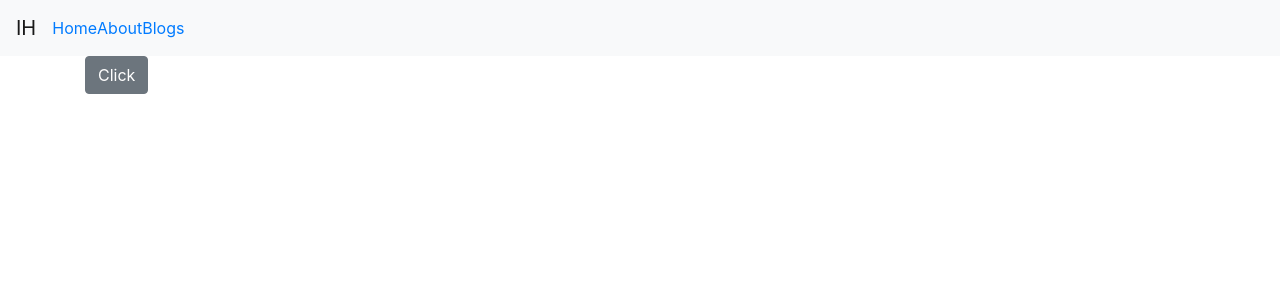
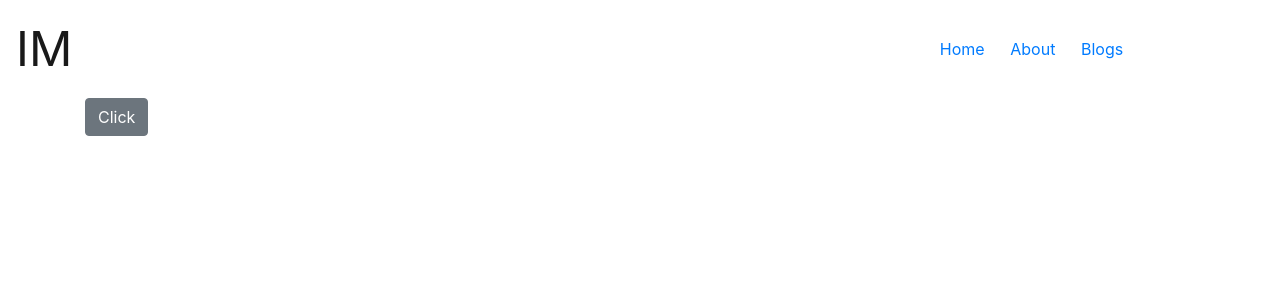
Before and after one commit to hima-Megahed/personal-website, a React (Create React App) app: page /#/home in a window 1280 px wide. Shown: the top 300 px of the page. Built offline with nearby package versions, Linux system fonts and the light colour scheme.

Commit message:
Finish Navigation

```diff
--- a/src/Components/NavigationBar.tsx
+++ b/src/Components/NavigationBar.tsx
@@ -8,6 +8,31 @@ import {
   NavItem,
 } from "reactstrap";
 import { NavLink, useHistory } from "react-router-dom";
+import styled from "styled-components";
+
+const NavBarBrandStyled = styled(NavbarBrand)`
+  font-size: 3rem;
+`;
+
+const CollapseStyled = styled(Collapse)`
+  justify-content: flex-end;
+`;
+
+const NavItemStyled = styled(NavItem)`
+  padding: 0 1vw 0 1vw;
+
+  @media only screen and (max-width: 767px) {
+    padding: 1vw 0 1vw 0;
+  }
+`;
+
+const NavbarStyled = styled(Navbar)`
+  background-color: white !important;
+`;
+
+const NavStyled = styled(Nav)`
+  padding-right: 10vw;
+`;
 
 const NavigationBar: React.FC = (props) => {
   const [isOpen, setIsOpen] = useState(false);
@@ -20,23 +45,23 @@ const NavigationBar: React.FC = (props) => {
   };
 
   return (
-    <Navbar color="light" light expand="md">
-      <NavbarBrand onClick={navigateHome}>IH</NavbarBrand>
+    <NavbarStyled color="light" light expand="md">
+      <NavBarBrandStyled onClick={navigateHome}>IM</NavBarBrandStyled>
       <NavbarToggler onClick={toggle} />
-      <Collapse isOpen={isOpen} navbar>
-        <Nav className="me-auto" navbar>
-          <NavItem>
+      <CollapseStyled isOpen={isOpen} navbar>
+        <NavStyled className="me-auto" navbar>
+          <NavItemStyled>
             <NavLink to="/home">Home</NavLink>
-          </NavItem>
-          <NavItem>
+          </NavItemStyled>
+          <NavItemStyled>
             <NavLink to="/about">About</NavLink>
-          </NavItem>
-          <NavItem>
+          </NavItemStyled>
+          <NavItemStyled>
             <NavLink to="/blogs">Blogs</NavLink>
-          </NavItem>
-        </Nav>
-      </Collapse>
-    </Navbar>
+          </NavItemStyled>
+        </NavStyled>
+      </CollapseStyled>
+    </NavbarStyled>
   );
 };
 
--- a/src/Components/Layout.tsx
+++ b/src/Containers/Layout.tsx
@@ -1,6 +1,6 @@
 import React from "react";
 import { Container } from "reactstrap";
-import NavigationBar from "./NavigationBar";
+import NavigationBar from "../Components/NavigationBar";
 
 const Layout: React.FC = (props) => {
   return (
--- a/src/index.tsx
+++ b/src/index.tsx
@@ -5,7 +5,7 @@ import reportWebVitals from "./reportWebVitals";
 import { HashRouter, Redirect, Route, Switch } from "react-router-dom";
 import LoaderSpinner from "./Components/LoaderSpinner";
 import Routes from "./Routes/RoutesConfig";
-import Layout from "./Components/Layout";
+import Layout from "./Containers/Layout";
 
 ReactDOM.render(
   <React.StrictMode>
```
